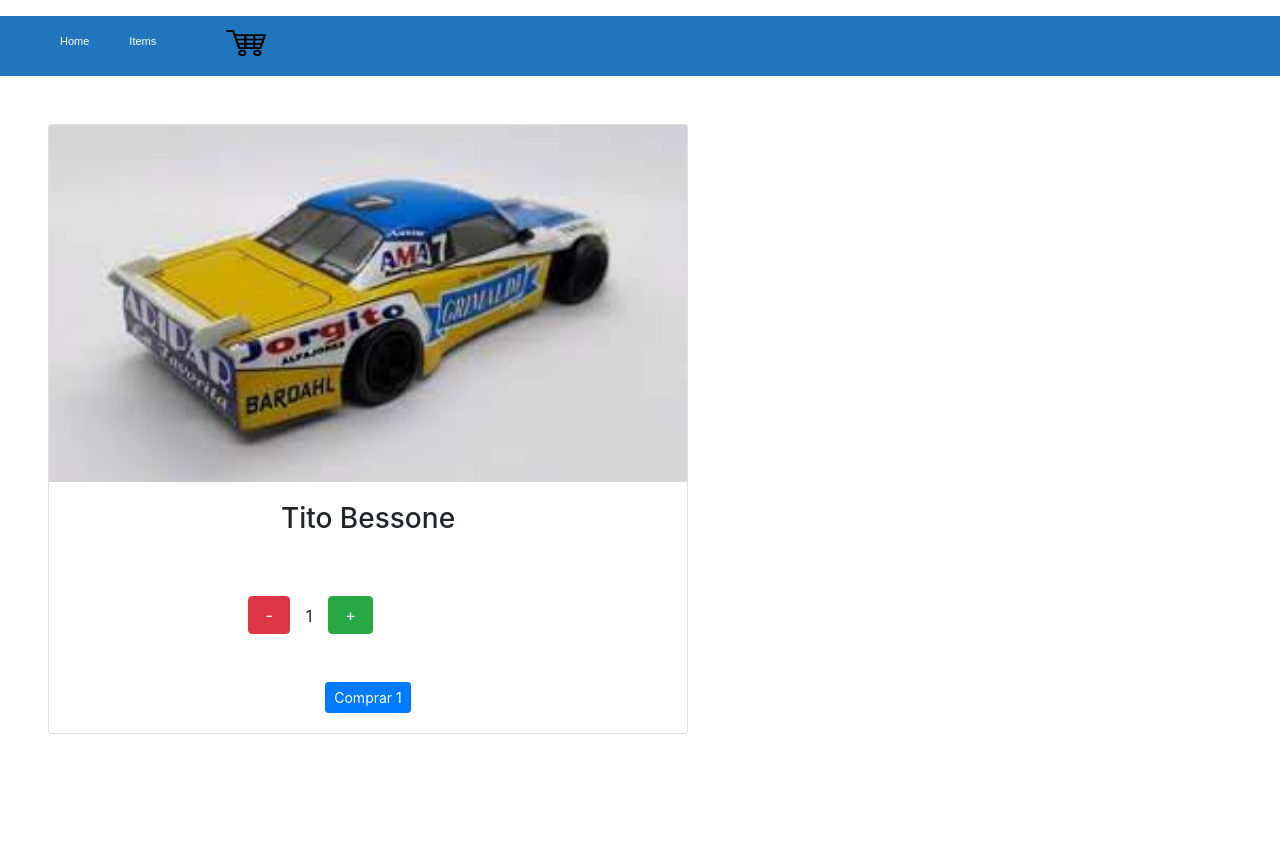
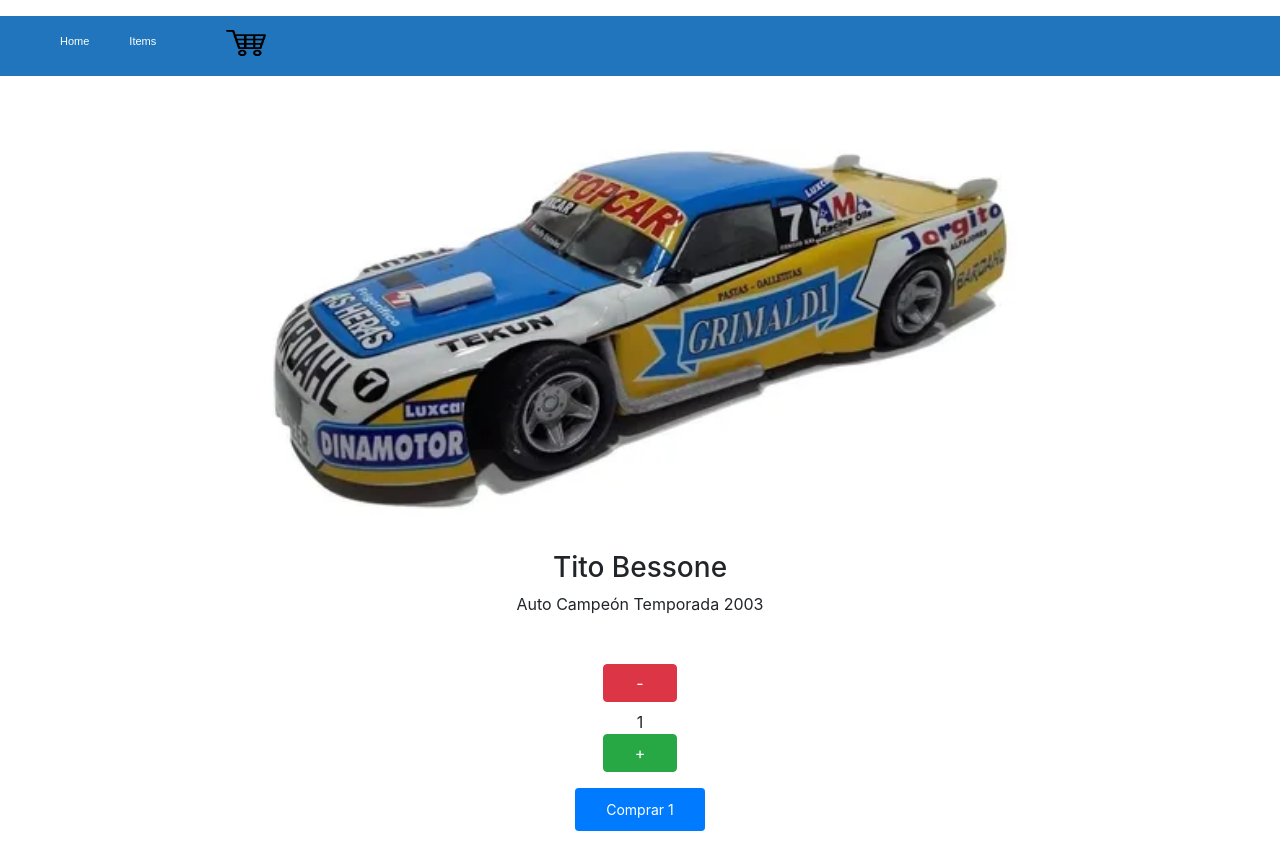
Before and after one commit to emilianocastelli/react, a React (Create React App) app: page /item/1 in a window 1280 px wide. Before the commit the page ends 800 px from the top, so only its background shows below. Built offline with nearby package versions, Linux system fonts and the light colour scheme.

Commit message:
Mejorar lista y detalle

```diff
--- a/src/Style.css
+++ b/src/Style.css
@@ -33,10 +33,19 @@
 
 .count{
     display: flex;
-    flex-direction: row;
-    margin-left: 30%;
-    margin-top: 10%;
+    flex-direction: column;
+    padding-left: 45%;
+    padding-right: 45%;
+}
+
+
+a, a:hover{
+    text-decoration:none;
+    cursor: pointer;
+}
+.card-deck h5, h5:hover{
+    color: #747474;
 }
 .comprar{
-    display: inline-block;
+    padding: 10px 30px 10px 30px;
 }
--- a/src/components/Count/Count.jsx
+++ b/src/components/Count/Count.jsx
@@ -3,11 +3,10 @@
 
 export default function Count({contador, onAdd}) {
     return(
-       <div className={"count"}>
-           <button type="button" className="btn btn-danger mr-3 pl-3 pr-3" onClick={() => onAdd("-")} > - </button>
+       <div className={"count mt-3"}>
+           <button type="button" className="btn btn-danger  pl-3 pr-3" onClick={() => onAdd("-")} > - </button>
            <div className={"mt-2"}>{contador} </div>
-           <button type="button" className="btn btn-success ml-3 pl-3 pr-3" onClick={() => onAdd("+")}>+</button>
-
+           <button type="button" className="btn btn-success pl-3 pr-3" onClick={() => onAdd("+")}>+</button>
        </div>
     );
 
--- a/src/components/Item.jsx
+++ b/src/components/Item.jsx
@@ -2,11 +2,13 @@
 import { Link } from "react-router-dom";
 export default function Item(props) {
     return(
-        <div>
+        <div className={"col-6 col-md-4 p-3"}>
           <div className={"card"}>
-              <img src={props.image} alt=""/>
-              <div className={"card-body"}>
-                  <Link to={`/item/${props.id}`}> {props.name} </Link>
+              <div className={"card-body h-50"}>
+                  <Link to={`/item/${props.id}`}>
+                      <img src={props.image} className={"card-img-top"} alt=""/>
+                      <h5 className="card-title">{props.name}</h5>
+                  </Link>
               </div>
           </div>
         </div>
--- a/src/components/ItemDetail.js
+++ b/src/components/ItemDetail.js
@@ -8,18 +8,23 @@
         setCantidad(numero);
     }
     return (
-        <div className={"text-center"}>
-            <div className={"card w-50 ml-5"}>
-                <img src={props.producto.image} className={"w-100"} alt=""/>
-                <div className={"card-body"}>
-                    <h3>{props.producto.name}</h3>
-                    <CountContainer min={1} max={10} onChange={onChange}/>
-                    <div>
-                        <button type="button" className={"btn btn-primary btn-sm comprar mt-5"}>Comprar {cantidad}</button>
+            <div className={"row text-center"}>
+                <div className={"col-8 offset-2"}>
+                    <div className={"container"}>
+                        <img src={props.producto.image} className={"w-100"} alt=""/>
+                        <div className={"card-body"}>
+                            <h3>{props.producto.name}</h3>
+                            <p className="card-text">{props.producto.descripcion}</p>
+                            <div className={"container text-center"}>
+                                <div className={"mt-5"}>
+                                    <CountContainer min={1} max={10} onChange={onChange}/>
+                                    <button type="button" className={"btn btn-primary btn-sm comprar mt-3"}>Comprar {cantidad}</button>
+                                </div>
+                            </div>
+                        </div>
                     </div>
                 </div>
             </div>
-        </div>
     )
 }
 
--- a/src/components/ItemList.jsx
+++ b/src/components/ItemList.jsx
@@ -20,12 +20,15 @@
     }));
 
     return (
-        <div className={"listProducts text-center mt-5"}>
-            {
-                products.map((product) => (
-                    <Item name={product.name} marca={product.marca} id={product.id} />
-                ))
-            }
+        <div className={"card-deck container text-center mt-5"}>
+            <div className="row">
+                {
+                    products.map((product) => (
+                        <Item name={product.name} marca={product.marca} image={product.image} id={product.id} />
+                    ))
+                }
+            </div>
+
         </div>
     );
 }
--- a/src/data.js
+++ b/src/data.js
@@ -4,20 +4,23 @@
         name: "Tito Bessone",
         categoria: "TC",
         marca: "Dodge",
-        image: "/images/tito.jpg"
+        descripcion: "Auto Campeón Temporada 2003",
+        image: "/images/titododge2003.jpg"
     },
     {
         id: "2",
         name: "Guillermo Ortelli",
         categoria: "TC",
         marca: "Chevrolet",
+        descripcion: "Auto Campeón Temporada 2001",
         image: "/images/ortelli.jpg"
     },
     {
         id: "3",
         name: "Juan María Traverso",
         categoria: "TC",
-        marca: "Torino",
+        marca: "Chevrolet",
+        descripcion: "Auto Campeón Temporada 1997",
         image: "/images/traverso.jpg"
     },
     {
@@ -25,6 +28,7 @@
         name: "Marcos Di Palma",
         categoria: "TC",
         marca: "Chevrolet",
+        descripcion: "Auto Emblematico Temporada 20030",
         image: "/images/marcos.jpg"
     },
     {
@@ -32,6 +36,7 @@
         name: "Omar Martinez",
         categoria: "TC 2000",
         marca: "Ford",
+        descripcion: "Auto Campeón Temporada 2004",
         image: "/images/guri.jpg"
     }
 ];
```
Also changed, not shown: public/images/tito2003.jpg (added), public/images/titododge2003.jpg (added).
